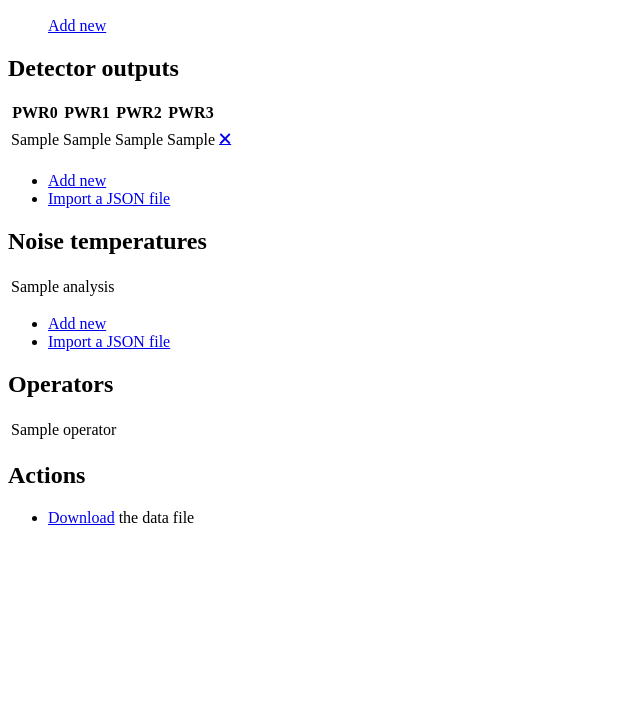
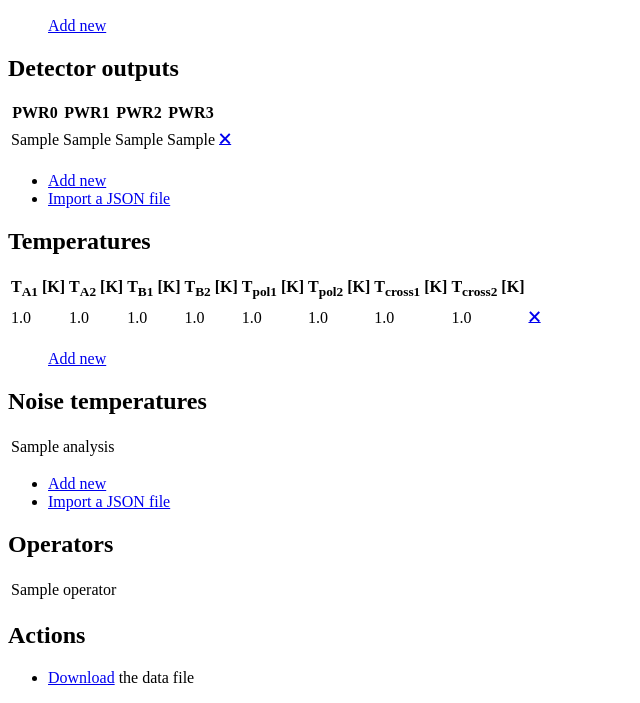
Before and after one commit to lspestrip/stdb2, a Django app: template unittests/templates/unittests/polarimetertest_details.html in a window 1280 px wide. Shown: the part 484-1187 px from the top of the page, without its empty margins (0-640 px from the left). Before the commit the page ends 1009 px from the top, so only its background shows below. Run offline with Django 3.2, Linux system fonts and the light colour scheme; tables that the repository leaves empty hold one stand-in row (values such as "Sample post"); the template is opened without the code that fills it: values that come from a table or form of the project are taken from there, most other values are stand-ins (such as "Sample title", 1, 10 or a date in 2020).

Commit message:
Add <tbody> to every <table>

```diff
--- a/unittests/templates/unittests/polarimetertest_details.html
+++ b/unittests/templates/unittests/polarimetertest_details.html
@@ -34,6 +34,7 @@ LSPE/Strip DB: Details of test on STRIP{{test.polarimeter_number}}
         <th>PWR2</th>
         <th>PWR3</th>
     </thead>
+    <tbody>
         {% for ofs in adc_offsets %}
         <tr>
             <td>{{ofs.pwr0_adu}}</td>
@@ -43,6 +44,7 @@ LSPE/Strip DB: Details of test on STRIP{{test.polarimeter_number}}
             <td><a href="{% url 'unittests:adc_delete' test.id ofs.id %}">🗙</a></td>
         </tr>
         {% endfor %}
+    </tbody>
 </table>
 {% endif %}
 
@@ -60,6 +62,7 @@ LSPE/Strip DB: Details of test on STRIP{{test.polarimeter_number}}
         <th>PWR2</th>
         <th>PWR3</th>
     </thead>
+    <tbody>
         {% for out in det_outputs %}
         <tr>
             <td>{{out.pwr0_adu}}</td>
@@ -69,12 +72,49 @@ LSPE/Strip DB: Details of test on STRIP{{test.polarimeter_number}}
             <td><a href="{% url 'unittests:detoutput_delete' test.id out.id %}">🗙</a></td>
         </tr>
         {% endfor %}
+    </tbody>
 </table>
 {% endif %}
 
 <ul class="data-table-actions">
     <li><a href="{% url 'unittests:detoutput_create' test.id %}">Add new</a></li>
     <li><a href="{% url 'unittests:detoutput_create_json' test.id %}">Import a JSON file</a></li>
+</ul>
+
+<h2>Temperatures</h2>
+
+{% if temperatures %}
+<table class="data-table" id="temperature-table">
+    <thead>
+        <th>T<sub>A1</sub> [K]</th>
+        <th>T<sub>A2</sub> [K]</th>
+        <th>T<sub>B1</sub> [K]</th>
+        <th>T<sub>B2</sub> [K]</th>
+        <th>T<sub>pol1</sub> [K]</th>
+        <th>T<sub>pol2</sub> [K]</th>
+        <th>T<sub>cross1</sub> [K]</th>
+        <th>T<sub>cross2</sub> [K]</th>
+    </thead>
+    <tbody>
+        {% for temp in temperatures %}
+        <tr>
+            <td>{{temp.t_load_a_1}}</td>
+            <td>{{temp.t_load_a_2}}</td>
+            <td>{{temp.t_load_b_1}}</td>
+            <td>{{temp.t_load_b_2}}</td>
+            <td>{{temp.t_polarimeter_1}}</td>
+            <td>{{temp.t_polarimeter_2}}</td>
+            <td>{{temp.t_cross_guide_1}}</td>
+            <td>{{temp.t_cross_guide_2}}</td>
+            <td><a href="{% url 'unittests:temperature_delete' test.id temp.id %}">🗙</a></td>
+        </tr>
+        {% endfor %}
+    </tbody>
+</table>
+{% endif %}
+
+<ul class="data-table-actions">
+    <a href="{% url 'unittests:temperature_create' test.id %}">Add new</a>
 </ul>
 
 
```
Lines whose indentation alone changed are shown as unchanged.
